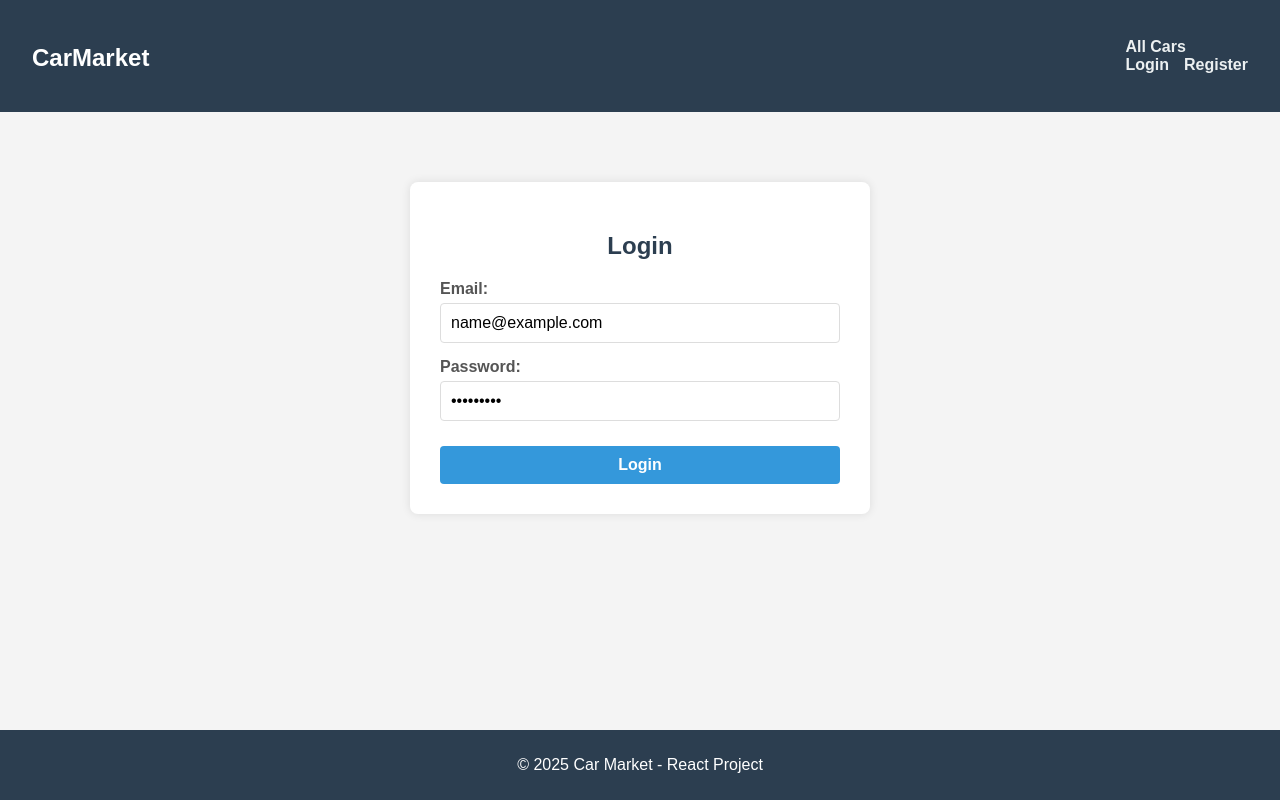
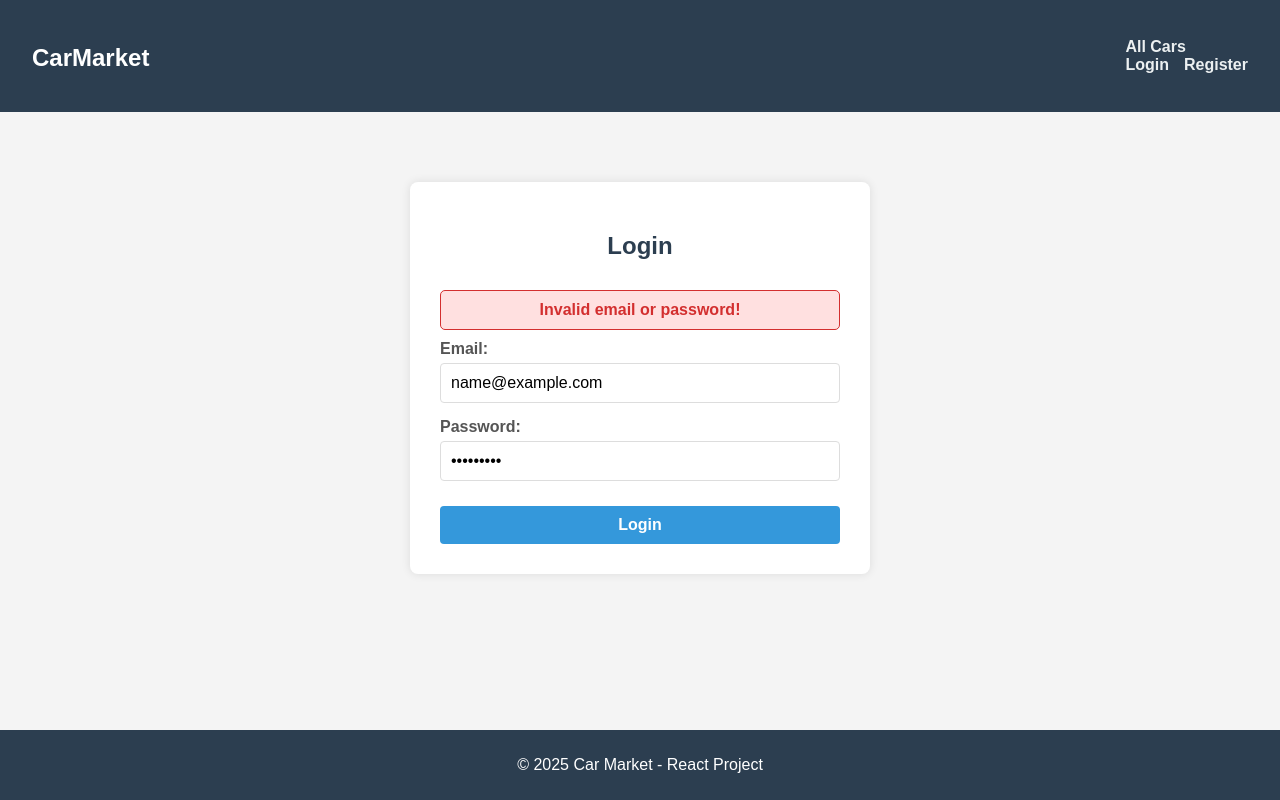
Before and after one commit to pulsar-04/react-js, a React (Vite) app: page /login in a window 1280 px wide. Both pictures are taken after typing "name@example.com", "Sample123" into the empty fields and a click on the input "Login". Built offline with nearby package versions, Linux system fonts and the light colour scheme; no server answers; the HTML template or start-up script is replaced by a standard one.

Commit message:
added data validations + error handling on the forms

```diff
--- a/src/App.css
+++ b/src/App.css
@@ -313,3 +313,16 @@ textarea {
     font-size: 1.2rem;
 }
 /* end of the like button style */
+
+/* Error Handling */
+.error-msg {
+    margin: 10px 0;
+    padding: 10px;
+    border-radius: 5px;
+    background-color: #ffe0e0;
+    color: #d32f2f;
+    border: 1px solid #d32f2f;
+    text-align: center;
+    font-weight: bold;
+    display: block;
+}
--- a/src/components/create/Create.jsx
+++ b/src/components/create/Create.jsx
@@ -1,16 +1,33 @@
+import { useState } from 'react';
 import { useNavigate } from 'react-router-dom';
 import { useForm } from '../../hooks/useForm';
 import * as carService from '../../services/carService';
 
 export default function Create() {
     const navigate = useNavigate();
+    const [error, setError] = useState('');
 
     const createCarSubmitHandler = async (values) => {
+
+        if (Object.values(values).some(x => x === '')) {
+            setError('All fields are required!');
+            return;
+        }
+
+
+        if (Number(values.price) < 0) {
+            setError('Price cannot be negative!');
+            return;
+        }
+
+
+
         try {
             await carService.create(values);
             navigate('/catalog');
-        } catch (error) {
-            console.log(error);
+        } catch (err) {
+            setError(err.message);
+            console.log(err);
         }
     }
 
@@ -27,6 +44,11 @@ export default function Create() {
             <form id="create" onSubmit={onSubmit}>
                 <div className="container">
                     <h1>Create Car Offer</h1>
+
+
+                    {error && (
+                        <p className="error-msg">{error}</p>
+                    )}
 
                     <label htmlFor="brand">Brand:</label>
                     <input type="text" id="brand" name="brand" placeholder="BMW" value={values.brand} onChange={changeHandler} />
--- a/src/components/login/Login.jsx
+++ b/src/components/login/Login.jsx
@@ -1,19 +1,41 @@
-import { useContext } from "react";
+import { useContext, useState } from "react";
 import AuthContext from "../../contexts/AuthContext";
 import { useForm } from "../../hooks/useForm";
 
 export default function Login() {
     const { loginSubmitHandler } = useContext(AuthContext);
+    const [error, setError] = useState('');
+
+    const loginHandler = async (values) => {
+
+        if (values.email === '' || values.password === '') {
+            setError('All fields are required!');
+            return;
+        }
+
+        try {
+            await loginSubmitHandler(values);
+        } catch (err) {
+
+            setError('Invalid email or password!');
+            console.log(err);
+        }
+    };
+
     const { values, changeHandler, onSubmit } = useForm({
         email: '',
         password: '',
-    }, loginSubmitHandler);
+    }, loginHandler);
 
     return (
         <section id="login-page" className="auth">
             <form id="login" onSubmit={onSubmit}>
                 <div className="container">
                     <h1>Login</h1>
+
+                    {error && (
+                        <p className="error-msg">{error}</p>
+                    )}
 
                     <label htmlFor="email">Email:</label>
                     <input
--- a/src/components/register/Register.jsx
+++ b/src/components/register/Register.jsx
@@ -1,22 +1,50 @@
-import { useContext } from "react";
+import { useContext, useState } from "react";
 import AuthContext from "../../contexts/AuthContext";
 import { useForm } from "../../hooks/useForm";
 
 export default function Register() {
     const { registerSubmitHandler } = useContext(AuthContext);
+    const [error, setError] = useState('');
+
+    const registerHandler = async (values) => {
+
+        if (values.email === '' || values.password === '' || values.confirmPassword === '') {
+            setError('All fields are required!');
+            return;
+        }
+
+
+        if (values.password !== values.confirmPassword) {
+            setError("Passwords don't match!");
+            return;
+        }
+
+        try {
+
+            await registerSubmitHandler(values);
+        } catch (err) {
+
+            setError(err.message || 'Registration failed!');
+            console.log(err);
+        }
+    };
 
     const { values, changeHandler, onSubmit } = useForm({
         email: '',
         password: '',
         confirmPassword: '',
-    }, registerSubmitHandler);
+    }, registerHandler);
 
     return (
         <section id="register-page" className="auth">
-            {/* onSubmit={onSubmit} */}
             <form id="register" onSubmit={onSubmit}>
                 <div className="container">
                     <h1>Register</h1>
+
+
+                    {error && (
+                        <p className="error-msg">{error}</p>
+                    )}
 
                     <label htmlFor="email">Email:</label>
                     <input
```
